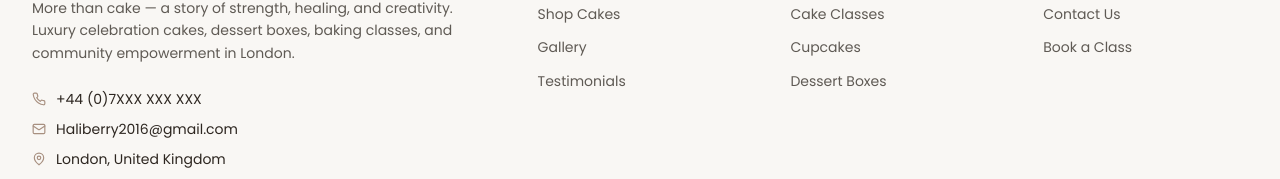
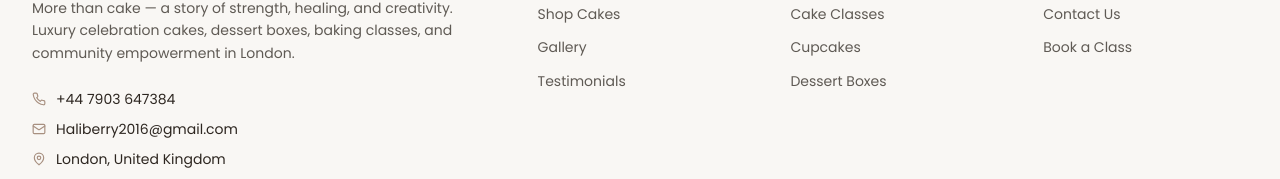
Before and after one commit to Obed-Ojingwa/halib_v3, a React (Vite) app in the folder frontend/: page / in a window 1280 px wide. Shown: the part 6998-7177 px from the top of the page. Built offline with nearby package versions, Linux system fonts and the light colour scheme; no server answers.

Commit message:
Added Number to the footer

```diff
--- a/frontend/src/components/layout/Footer.tsx
+++ b/frontend/src/components/layout/Footer.tsx
@@ -51,7 +51,7 @@ export default function Footer() {
             {/* Contact */}
             <div className="space-y-2.5">
               {[
-                { icon: <Phone size={14}/>, text: '+44 (0)7XXX XXX XXX' },
+                { icon: <Phone size={14}/>, text: '+44 7903 647384' },
                 { icon: <Mail size={14}/>,  text: 'Haliberry2016@gmail.com' },
                 { icon: <MapPin size={14}/>, text: 'London, United Kingdom' },
               ].map(({ icon, text }) => (
```
